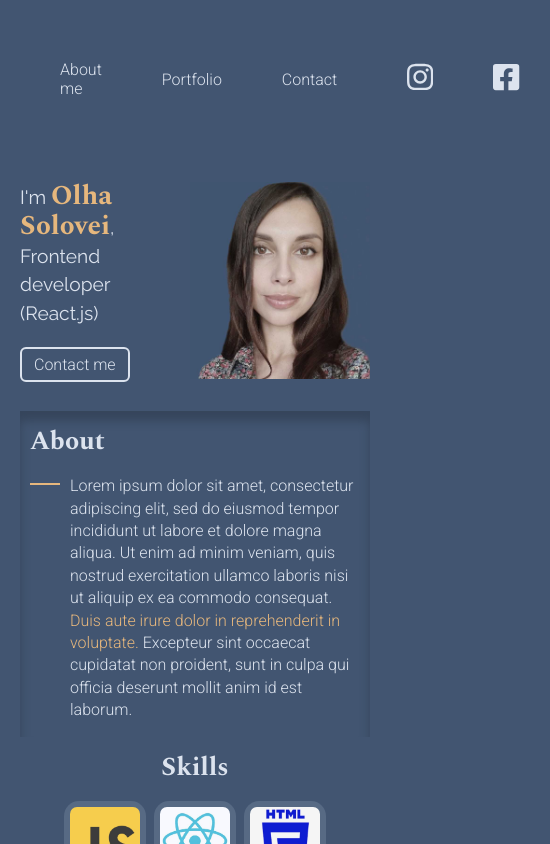
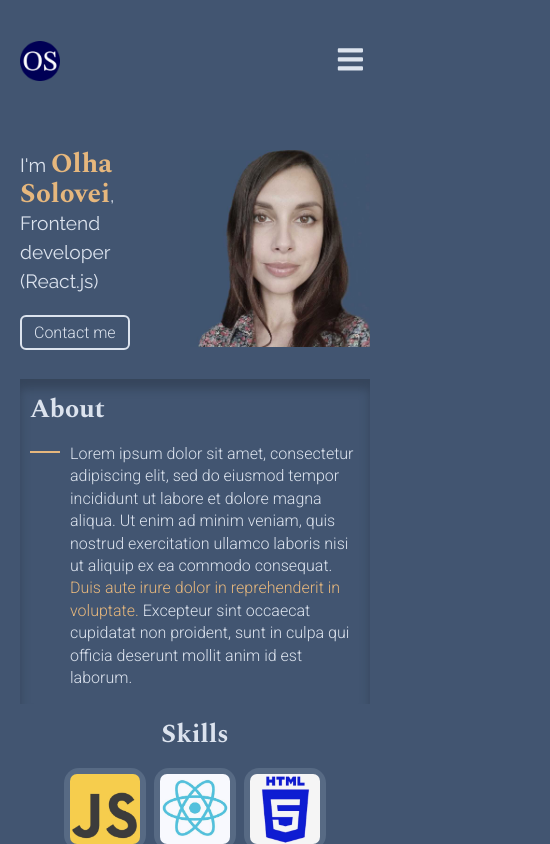
Before and after one commit to Olha-Solovei/portfolio, a React (Create React App) app: page / in a window 390 px wide. Shown: the top 844 px of the page, 550 px wide, since content can reach past the window. Built offline with nearby package versions, Linux system fonts and the light colour scheme.

Commit message:
added responsive navbar

```diff
--- a/src/components/Navbar.js
+++ b/src/components/Navbar.js
@@ -1,9 +1,17 @@
+import { useRef } from "react"
 import "../styles/navbar.css"
+import { FaBars, FaTimes } from "react-icons/fa"
 
 function Navbar() {
+
+    const navRef = useRef()
+    const showNavBar = () => {
+        navRef.current.classList.toggle("responsive")
+    }
+
   return (
     <div>
-      <nav>
+      <nav ref={navRef}>
         <a href='#top'>About me</a>
         <a href='#top'>Portfolio</a>
         <a href='#top'>Contact</a>
@@ -23,7 +31,13 @@ function Navbar() {
             <path d='M400 32H48A48 48 0 0 0 0 80v352a48 48 0 0 0 48 48h137.25V327.69h-63V256h63v-54.64c0-62.15 37-96.48 93.67-96.48 27.14 0 55.52 4.84 55.52 4.84v61h-31.27c-30.81 0-40.42 19.12-40.42 38.73V256h68.78l-11 71.69h-57.78V480H400a48 48 0 0 0 48-48V80a48 48 0 0 0-48-48z' />
           </svg>
         </a>
+        <button className="nav-btn nav-close-btn" onClick={showNavBar}>
+          <FaTimes />
+        </button>
       </nav>
+      <button className="nav-btn" onClick={showNavBar}>
+        <FaBars />
+      </button>
     </div>
   )
 }
--- a/src/styles/navbar.css
+++ b/src/styles/navbar.css
@@ -1,16 +1,19 @@
 nav {
-    display: flex;
-    align-items: center;
+  display: flex;
+  align-items: center;
 }
 
 nav a {
   color: var(--light-gray);
   text-decoration: none;
-  padding-right: 5px;
+  padding: 0 20px;
 }
-nav a:not(:last-child) {
+nav a.social {
+  padding: 0;
+}
+/* nav a:not(:last-child) {
     padding-left: 40px;
-}
+} */
 nav a:hover {
   color: #fff;
 }
@@ -30,3 +33,49 @@ nav a:hover {
     padding: 20px;
   }
 }
+
+.nav-btn {
+  padding: 5px;
+  cursor: pointer;
+  background: transparent;
+  border: none;
+  outline: none;
+  font-size: 1.8rem;
+  color: var(--light-gray);
+  visibility: hidden;
+  opacity: 0;
+}
+
+@media (max-width: 768px) {
+  .nav-btn {
+    visibility: visible;
+    opacity: 1;
+  }
+  nav {
+    position: fixed;
+    top: 0;
+    right: 0;
+    height: 100%;
+    width: 100%;
+    display: flex;
+    flex-direction: column;
+    align-items: center;
+    justify-content: center;
+    gap: 1.5rem;
+    background-color: var(--bg-lighter);
+    transition: 0.5s;
+    transform: translateY(-100vh);
+    z-index: 20;
+  }
+  .responsive {
+    transform: none;
+  }
+  nav .nav-close-btn {
+    position: absolute;
+    top: 2rem;
+    right: 2rem;
+  }
+  nav a {
+    font-size: 1.5rem;
+  }
+}
```
